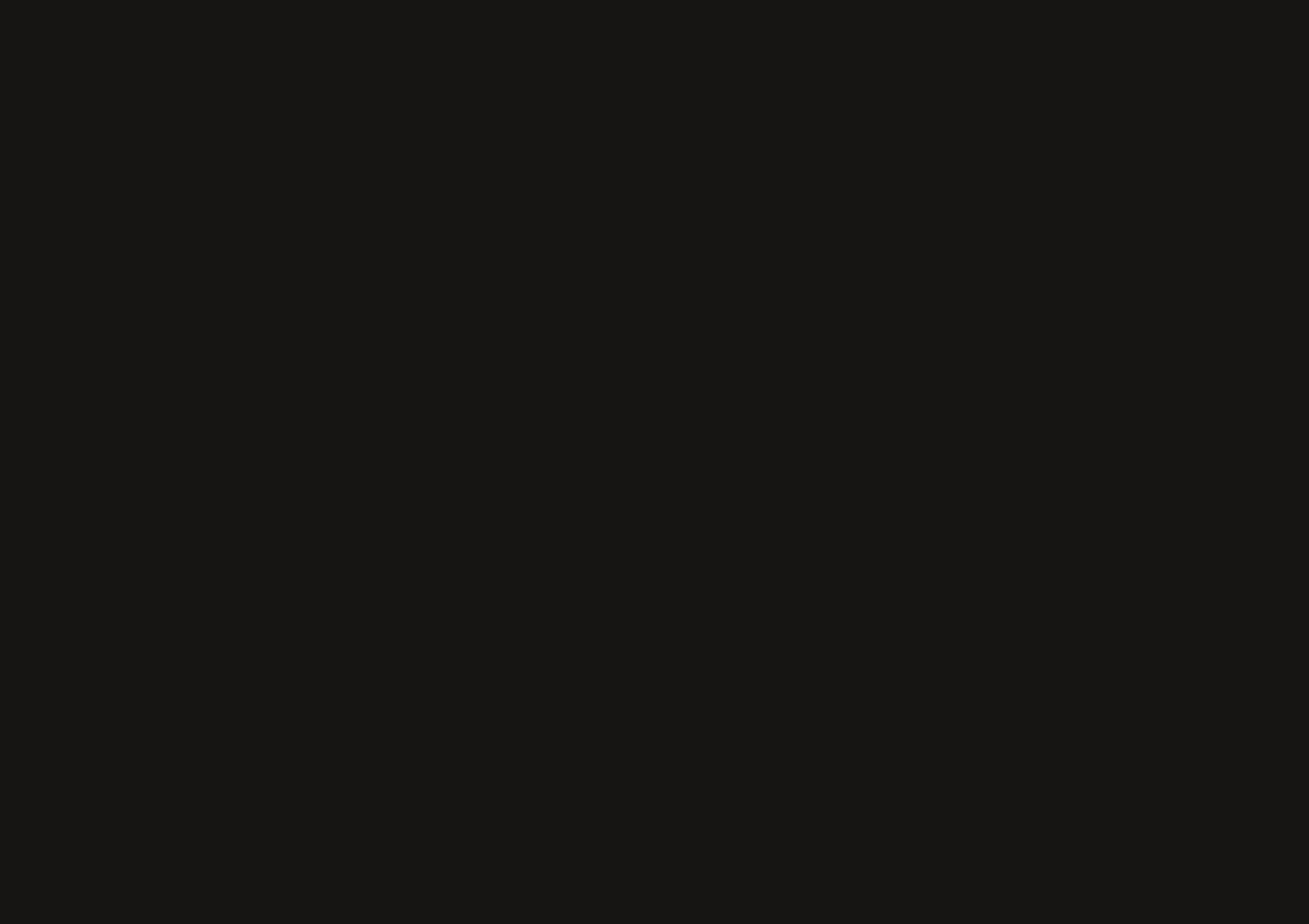
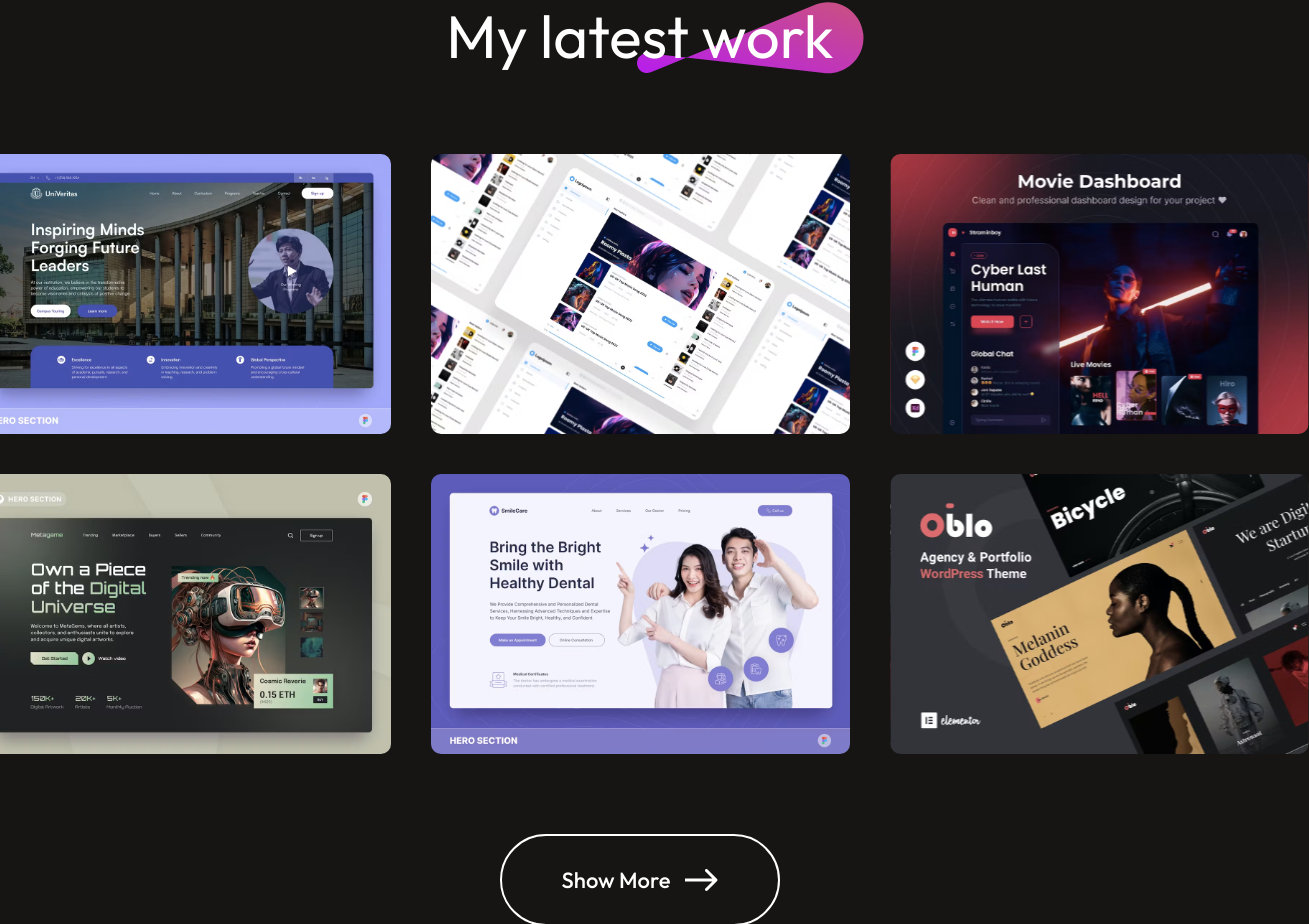
Before and after one commit to sikdarananya/Ananya_Sikdar, a React (Vite) app: page / in a window 1280 px wide. Shown: the part 3744-4668 px from the top of the page, 1309 px wide, since content can reach past the window. Before the commit the page ends 3662 px from the top, so only its background shows below. Built offline with nearby package versions, Linux system fonts and the light colour scheme.

Commit message:
MyWork section added

```diff
--- a/src/App.jsx
+++ b/src/App.jsx
@@ -3,6 +3,7 @@
 import Hero from './Components/Hero/hero'
 import About from './Components/About/About'
 import Services from './Components/Services/Services'
+import MyWork from './Components/MyWork/MyWork'
 
 const App = () => {
   return (
@@ -11,6 +12,7 @@
       <Hero/>
       <About/>
       <Services/>
+      <MyWork/>
     </div>
   )
 }
--- /dev/null
+++ b/src/Components/MyWork/MyWork.css
@@ -0,0 +1,64 @@
+.mywork{
+    display: flex;
+    flex-direction: column;
+    align-items: center;
+    justify-content: center;
+    gap: 80px;
+    margin: 80px 170px;
+}
+
+.mywork-title{
+    position: relative;
+}
+
+.mywork-title h1{
+    padding: 0px 30px;
+    font-size: 60px;
+    font-weight: 400;
+}
+
+.mywork-title img{
+    position: absolute;
+    bottom: 0;
+    right: 0;
+    z-index: -1;
+}
+
+.mywork-container{
+    display: grid;
+    grid-template-columns: 1fr 1fr 1fr;
+    gap: 40px;
+}
+
+.mywork-container img{
+    box-sizing: border-box;
+    width: 419px;
+    height: 280px;
+    transition: 0.3s;
+    cursor: pointer;
+}
+
+.mywork-container img:hover{
+    transform: scale(1.10);
+    border: 4px solid #ff00ff;
+    border-radius: 10px;
+    transition: 0.3s;
+}
+
+.mywork-showmore{
+    display: flex;
+    gap: 15px;
+    border-radius: 50px;
+    border: 2px solid white;
+    padding: 30px 60px;
+    font-size: 22px;
+    font-weight: 500;
+    margin-bottom: 80px;
+    transition: 0.6s;
+    cursor: pointer;
+}
+
+.mywork-showmore:hover{
+    gap: 30px;
+    transition: 0.6s;
+}
--- /dev/null
+++ b/src/Components/MyWork/MyWork.jsx
@@ -0,0 +1,27 @@
+import React from 'react'
+import './MyWork.css'
+import theme_pattern from '../../assets/theme_pattern.svg'
+import mywork_data from '../../assets/mywork_data'
+import arrow_icon from '../../assets/arrow_icon.svg'
+
+const MyWork = () => {
+  return (
+    <div className='mywork'>
+      <div className="mywork-title">
+        <h1>My latest work</h1>
+        <img src={theme_pattern} alt="" />
+      </div>
+      <div className="mywork-container">
+          {mywork_data.map((work,index)=>{
+            return <img key={index} src={work.w_img} alt="" />
+          })}
+      </div>
+      <div className="mywork-showmore">
+        <p>Show More</p>
+        <img src={arrow_icon} alt="" />
+      </div>
+    </div>
+  )
+}
+
+export default MyWork
```
Also changed, not shown: src/Common_code/code.txt.
